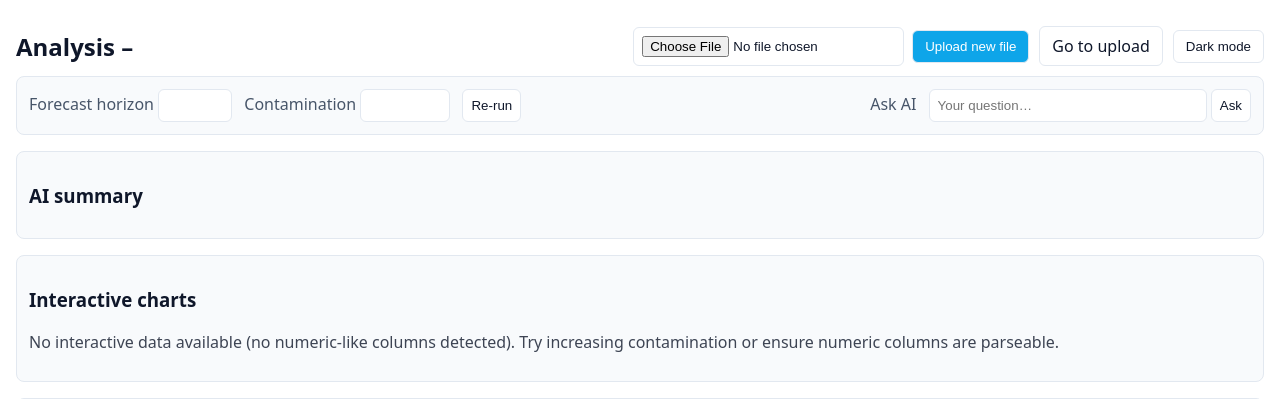
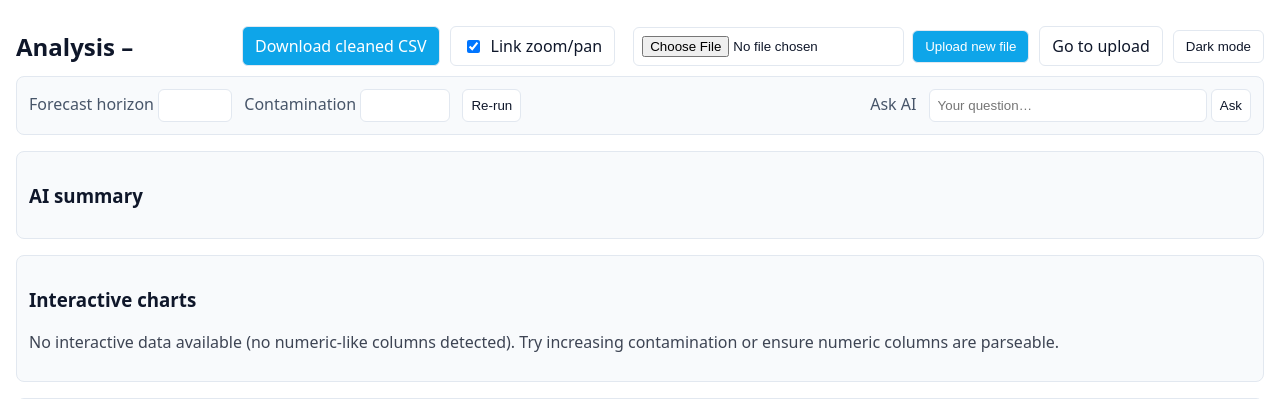
Before and after one commit to Quetzalcoatlus2/Data-analysis, a Flask app: template templates/analysis.html in a window 1280 px wide. Shown: the top 399 px of the page. Run offline with Flask 3, Linux system fonts and the light colour scheme; the template is opened without the code that fills it, so the values that code supplies are empty; some libraries are stand-ins or nearby versions.

Commit message:
Enhance analysis functionality and add CSV download feature
- Improved plot rendering by adding markers for selection in scatter plots.
- Updated the layout to include a split line and enhanced legend group behavior.
- Introduced a new route to download a cleaned CSV version of uploaded files.
- Implemented robust numeric coercion for non-numeric columns in the cleaned CSV.
- Added a button on the analysis page for downloading the cleaned CSV.
- Enhanced the comparison chart to include markers and improved layout attributes.
- Updated JavaScript functions for better file naming and synchronization of zoom/pan actions across plots.

```diff
--- a/app.py
+++ b/app.py
@@ -1,7 +1,7 @@
 import os
 import io
 import base64
-from flask import Flask, request, render_template, redirect, url_for, flash, after_this_request
+from flask import Flask, request, render_template, redirect, url_for, flash, after_this_request, make_response
 
 from datetime import datetime, timedelta
 import pandas as pd
@@ -1285,61 +1285,91 @@ def analyze_file(filename):
             x_hist = [str(i) for i in s_tail.index]
             y_hist = [float(v) for v in s_tail.values]
             traces = [{
-                "type": "scatter", "mode": "lines",
-                "name": "History", "x": x_hist, "y": y_hist,
-                "line": {"color": "rgb(31,119,180)", "width": 2}
+                "type": "scatter",
+                "mode": "lines+markers",  # markers enable box/lasso
+                "name": "History",
+                "x": x_hist,
+                "y": y_hist,
+                "line": {"color": "rgb(31,119,180)", "width": 2},
+                "marker": {"size": 4, "opacity": 0.6}
             }]
+
             # anomalies in tail
             if len(an_idx):
-                an_tail = [i for i in an_idx if i in s_tail.index]
-                if an_tail:
+                an_tail_idx = [i for i in an_idx if i in s_tail.index]
+                if an_tail_idx:
                     traces.append({
-                        "type": "scatter", "mode": "markers",
+                        "type": "scatter",
+                        "mode": "markers",
                         "name": "Anomaly",
-                        "x": [str(i) for i in an_tail],
-                        "y": [float(series.loc[i]) for i in an_tail],
-                        "marker": {"color": "red", "size": 7, "symbol": "x"}
+                        "x": [str(i) for i in an_tail_idx],
+                        "y": [float(s_tail.loc[i]) for i in an_tail_idx],
+                        "marker": {"color": "#ef4444", "size": 7, "opacity": 0.9},
+                        "hovertemplate": "Anomaly<br>%{x}<br>%{y}<extra></extra>"
                     })
+
             # forecast for interactive
             fc_x = fc_y = ci_lower = ci_upper = split_x = None
             if is_timeseries and len(series) >= 10:
                 try:
-                    steps_i = max(10, min(240, user_steps))
-                    fc_mean_i, conf_df_i = _recent_slope_forecast(series, steps_i, window=min(len(series), 200), damping=None)
+                    steps = max(10, min(240, user_steps))
+                    # normalize spacing, forecast, and naturalize if too straight
+                    s_norm = normalize_timeseries(series)
+                    fc_mean, conf_df = _recent_slope_forecast(s_norm, steps=steps, window=None, damping=None)
                     try:
-                        base_slope_est = float((fc_mean_i.iloc[-1] - fc_mean_i.iloc[0]) / max(1, len(fc_mean_i) - 1))
-                        if _is_too_linear(fc_mean_i):
-                            fc_mean_i, conf_df_i = _bootstrap_natural_path(
-                                series, steps_i, window=min(len(series), 200), base_slope=base_slope_est,
-                                n_samples=200, q_low=0.1, q_high=0.9
-                            )
+                        if _is_too_linear(fc_mean):
+                            fc_mean, conf_df = _bootstrap_natural_path(s_norm, steps=steps, base_slope=None, n_samples=200)
                     except Exception:
                         pass
+
                     split_x = str(series.index[-1])
-                    fc_x = [str(i) for i in fc_mean_i.index]
-                    fc_y = [float(v) for v in fc_mean_i.values]
-                    if conf_df_i is not None and not conf_df_i.empty:
-                        ci_lower = [float(v) for v in conf_df_i.iloc[:, 0].values]
-                        ci_upper = [float(v) for v in conf_df_i.iloc[:, 1].values]
-                    traces.append({
-                        "type": "scatter", "mode": "lines+markers",
-                        "name": "Forecast", "x": fc_x, "y": fc_y,
-                        "line": {"color": "orangered", "width": 3, "dash": "dash"},
-                        "marker": {"size": 4}
-                    })
-                    if ci_lower and ci_upper:
+                    fc_x = [str(i) for i in fc_mean.index]
+                    fc_y = [float(v) for v in fc_mean.values]
+                    if isinstance(conf_df, pd.DataFrame) and conf_df.shape[1] >= 2:
+                        ci_lower = [float(v) for v in conf_df.iloc[:, 0].values]
+                        ci_upper = [float(v) for v in conf_df.iloc[:, 1].values]
+
+                    # 95% CI band (two traces, grouped under one legend item)
+                    if fc_x and ci_lower and ci_upper:
+                        ci_group = f"ci-{re.sub(r'[^A-Za-z0-9_-]+', '', str(column))}"
                         traces.append({
-                            "type": "scatter", "name": "95% CI",
-                            "x": fc_x + fc_x[::-1],
-                            "y": ci_upper + ci_lower[::-1],
-                            "fill": "toself",
-                            "fillcolor": "rgba(255,69,0,0.2)",
-                            "line": {"color": "rgba(255,69,0,0)"},
+                            "type": "scatter",
+                            "mode": "lines",
+                            "name": "95% CI",
+                            "x": fc_x, "y": ci_lower,
+                            "line": {"width": 0},
                             "hoverinfo": "skip",
-                            "showlegend": True
+                            "showlegend": True,
+                            "legendgroup": ci_group
+                        })
+                        traces.append({
+                            "type": "scatter",
+                            "mode": "lines",
+                            "name": "95% CI",
+                            "x": fc_x, "y": ci_upper,
+                            "line": {"width": 0},
+                            "fill": "tonexty",
+                            "fillcolor": "rgba(255,69,0,0.18)",
+                            "hoverinfo": "skip",
+                            "showlegend": False,
+                            "legendgroup": ci_group,
+                            "legendgrouptitle": {"text": "95% CI"}
+                        })
+
+                    # Forecast mean line (unchanged)
+                    if fc_x and fc_y:
+                        traces.append({
+                            "type": "scatter",
+                            "mode": "lines+markers",
+                            "name": "Forecast",
+                            "x": fc_x, "y": fc_y,
+                            "line": {"color": "orangered", "width": 3, "dash": "dash"},
+                            "marker": {"size": 3}
                         })
                 except Exception:
                     pass
+
+            # Update layout to include split line and legend group behavior
             layout = {
                 "title": {"text": f"{column} (interactive)", "x": 0.02},
                 "xaxis": {"title": "Timestamp" if is_timeseries else "Index", "showgrid": True},
@@ -1349,9 +1379,10 @@ def analyze_file(filename):
                     "x0": split_x, "x1": split_x, "y0": 0, "y1": 1,
                     "line": {"color": "gray", "width": 1, "dash": "dot"}
                 }],
-                "legend": {"orientation": "h"},
+                "legend": {"orientation": "h", "groupclick": "togglegroup"},
                 "margin": {"l": 40, "r": 10, "t": 40, "b": 40}
             }
+
             dist = {"name": column, "values": [float(v) for v in series.dropna().tail(5000).values]}
             interactive.append({"column": column, "traces": traces, "layout": layout, "distribution": dist})
 
@@ -1453,6 +1484,60 @@ def analyze_file(filename):
 def health():
     return "ok", 200
 
+@app.route('/download/<filename>/cleaned.csv', methods=['GET'])
+def download_cleaned_csv(filename):
+    # Only allow app-managed hashed uploads
+    if not HASHED_UPLOAD_RE.match(filename):
+        return ("Not found", 404)
+    path = os.path.join(app.config['UPLOADS_DIR'], filename)
+    df = DATAFRAME_CACHE.get(filename)
+    if df is None:
+        if not os.path.exists(path):
+            return ("Not found", 404)
+        # Re-read using the same heuristics
+        try:
+            if filename.endswith('.csv'):
+                df = read_csv_fallback(path, index_col=0, parse_dates=True)
+            elif filename.endswith('.xlsx'):
+                df = read_excel_smart(path)
+            elif filename.endswith('.json'):
+                df = read_json_fallback(path)
+            elif filename.endswith('.txt'):
+                df = read_csv_fallback(path, sep=',', index_col=0, parse_dates=True)
+            else:
+                return ("Unsupported type", 400)
+        except Exception as e:
+            return (f"Failed to load: {e}", 500)
+
+    # Build a “cleaned” version: robust numeric coercion but keep non-numeric columns
+    cleaned = df.copy()
+    try:
+        for col in cleaned.columns:
+            ser = cleaned[col]
+            if pd.api.types.is_numeric_dtype(ser):
+                cleaned[col] = pd.to_numeric(ser, errors='coerce')
+            else:
+                coerced = _try_parse_numeric_series(ser)
+                # Replace only if coercion meaningfully helps
+                if coerced.notna().sum() >= pd.to_numeric(ser, errors='coerce').notna().sum():
+                    cleaned[col] = coerced
+        # Sort by time if datetime index
+        if isinstance(cleaned.index, pd.DatetimeIndex):
+            cleaned = cleaned.sort_index()
+        # Drop fully empty columns after coercion
+        cleaned = cleaned.dropna(axis=1, how='all')
+    except Exception:
+        pass
+
+    csv = cleaned.to_csv(index=True)
+    resp = make_response(csv)
+    resp.headers['Content-Type'] = 'text/csv; charset=utf-8'
+    display = request.args.get('display') or filename
+    base = os.path.splitext(display)[0]
+    out_name = secure_filename(f"{base}_cleaned.csv")
+    resp.headers['Content-Disposition'] = f'attachment; filename="{out_name}"'
+    return resp
+
 if __name__ == '__main__':
     host = os.getenv("HOST", "127.0.0.1")
     port = int(os.getenv("PORT", "5000"))
--- a/templates/analysis.html
+++ b/templates/analysis.html
@@ -141,38 +141,51 @@
     }
   </script>
 
-  <!-- Replace your renderPlot function with this one -->
+  <!-- Replace your renderPlot with this version (adds markers for selection) -->
   <script>
     function renderPlot(host, traces, layout, config) {
       const el = (typeof host === 'string') ? document.getElementById(host) : host;
       if (!el) return;
-      const cfg = Object.assign({ displayModeBar: true, responsive: true }, config || {});
       const t = getThemeColors();
       const palette = getPalette();
+
+      const titleText = (layout && layout.title && layout.title.text) || el.getAttribute('data-title') || 'Chart';
+      const fileName = `${safeName(DISPLAY_NAME)} - ${safeName(titleText)}`;
+      const baseCfg = {
+        displayModeBar: true,
+        responsive: true,
+        displaylogo: false,
+        modeBarButtonsToAdd: ['lasso2d', 'select2d'],
+        toImageButtonOptions: { format: 'png', filename: fileName, scale: 2 }
+      };
+      const cfg = Object.assign({}, baseCfg, config || {});
 
       const themedTraces = (traces || []).map((tr, i) => {
         const c = JSON.parse(JSON.stringify(tr || {}));
         const nextColor = palette[i % palette.length];
-
-        // Default opacity for safety
         if (typeof c.opacity !== 'number') c.opacity = 1;
 
         if (c.type === 'scatter' || !c.type) {
+          // Ensure markers are present so selection tools appear
+          if (!c.mode) c.mode = 'lines+markers';
+          else if (c.mode.indexOf('lines') >= 0 && c.mode.indexOf('markers') < 0) c.mode += '+markers';
+
           if (!c.line) c.line = {};
           if (!c.line.color) c.line.color = (c.name === 'Anomaly') ? '#ef4444' : nextColor;
           c.line.width = Math.max(c.line.width || 2, 2);
-          if (c.mode && c.mode.indexOf('markers') >= 0) {
-            if (!c.marker) c.marker = {};
-            if (!c.marker.color) c.marker.color = c.line.color;
-            c.marker.size = Math.max(c.marker.size || 5, 5);
-            if (!c.marker.line) c.marker.line = { width: 0 };
-          }
+
+          if (!c.marker) c.marker = {};
+          if (!c.marker.color) c.marker.color = c.line.color;
+          if (c.marker.size == null) c.marker.size = 4;
+          if (c.marker.opacity == null) c.marker.opacity = 0.6;
+          if (!c.marker.line) c.marker.line = { width: 0 };
         } else if (c.type === 'bar' || c.type === 'histogram') {
           if (!c.marker) c.marker = {};
           if (!c.marker.color) c.marker.color = (i === 0 ? t.accent : nextColor);
           if (!c.marker.line) c.marker.line = { color: t.grid, width: 0 };
           if (typeof c.opacity !== 'number') c.opacity = 0.95;
         } else if (c.type === 'heatmap') {
+          // Heatmaps are not selectable; buttons may be hidden by Plotly
           if (!c.colorscale) c.colorscale = 'RdBu';
           if (typeof c.zmin === 'undefined') c.zmin = -1;
           if (typeof c.zmax === 'undefined') c.zmax = 1;
@@ -237,13 +250,55 @@
     });
   </script>
 
+  <!-- put near other scripts in <head> -->
+  <script>
+    // Safe display name for filenames
+    const DISPLAY_NAME = {{ display_name | tojson }};
+    function safeName(s) {
+      return String(s || '')
+        .replace(/[<>:"/\\|?*\x00-\x1F]+/g, '')
+        .replace(/\s+/g, ' ')
+        .trim();
+    }
+  </script>
+
+  <script>
+    const plotRegistry = [];
+    let isSyncing = false;
+    function registerForSync(div) {
+      plotRegistry.push(div);
+      div.on?.('plotly_relayout', ev => {
+        const link = document.getElementById('linkZoom');
+        if (!link || !link.checked) return;
+        const r0 = ev && (ev['xaxis.range[0]'] || (ev['xaxis']?.range?.[0]));
+        const r1 = ev && (ev['xaxis.range[1]'] || (ev['xaxis']?.range?.[1]));
+        if (!r0 || !r1 || isSyncing) return;
+        isSyncing = true;
+        try {
+          plotRegistry.forEach(other => {
+            if (other === div) return;
+            Plotly.relayout(other, { 'xaxis.range': [r0, r1] }).catch(()=>{});
+          });
+        } finally { isSyncing = false; }
+      });
+    }
+  </script>
+
 </head>
 <body>
   <div class="topbar">
     <h2 style="margin:0;">Analysis – {{ display_name }}</h2>
     <div class="spacer"></div>
 
-    <!-- New: Quick upload of a new dataset directly from analysis page -->
+    <!-- New: Download cleaned CSV -->
+    <a class="btn" href="{{ url_for('download_cleaned_csv', filename=filename, display=display_name) }}">Download cleaned CSV</a>
+
+    <!-- New: Link zoom/pan toggle -->
+    <label class="btn secondary" style="display:flex; align-items:center; gap:.5rem;">
+      <input id="linkZoom" type="checkbox" checked> Link zoom/pan
+    </label>
+
+    <!-- Existing quick upload -->
     <form method="post" action="{{ url_for('upload_file') }}" enctype="multipart/form-data" style="display:flex; align-items:center; gap:8px;">
       <input type="file" name="file" accept=".csv,.xlsx,.json,.txt">
       <!-- Preserve current preferred defaults when uploading -->
@@ -393,9 +448,13 @@
         const host = document.createElement('div');
         host.className = 'chart';
         host.id = 'chart_' + idx;
+        // Give a filename-friendly title, e.g., "Trend for <column>"
+        host.setAttribute('data-title', 'Trend for ' + it.column);
         chartsRoot.appendChild(host);
         try {
-          renderPlot(host, it.traces, it.layout, {displayModeBar: true, responsive: true});
+          renderPlot(host, it.traces, it.layout, { displayModeBar: true, responsive: true })
+            .then(() => registerForSync(host))
+            .catch(() => registerForSync(host));
         } catch (e) {
           console.error('Plotly render error for', it, e);
         }
@@ -419,8 +478,20 @@
       const a = findSeries(selectA.value);
       const b = findSeries(selectB.value);
       const traces = [];
-      if (a) traces.push({...a.traces[0], name: a.column});
-      if (b) traces.push({...b.traces[0], name: b.column, yaxis: 'y2', line:{color:'orangered', width:2}});
+      if (a) traces.push({
+        ...a.traces[0],
+        name: a.column,
+        mode: 'lines+markers',
+        marker: { size: 4, opacity: 0.6 }
+      });
+      if (b) traces.push({
+        ...b.traces[0],
+        name: b.column,
+        yaxis: 'y2',
+        line: { color: 'orangered', width: 2 },
+        mode: 'lines+markers',
+        marker: { size: 4, opacity: 0.6 }
+      });
       const layout = {
         title: {text: 'Compare ' + selectA.value + ' vs ' + selectB.value, x: 0.02},
         xaxis: {title: 'Index/Timestamp'},
@@ -428,22 +499,27 @@
         yaxis2: {title: selectB.value, overlaying: 'y', side: 'right', showgrid: false},
         legend: {orientation: 'h'}, margin: {l:40,r:40,t:40,b:40}
       };
+      const cmpDiv = document.getElementById('cmpChart');
+      cmpDiv.setAttribute('data-title', 'Compare ' + selectA.value + ' vs ' + selectB.value);
       renderPlot('cmpChart', traces, {
         title: {text: 'Compare ' + selectA.value + ' vs ' + selectB.value, x: 0.02},
         xaxis: {title: 'Index/Timestamp'},
         yaxis: {title: selectA.value, showgrid: true},
         yaxis2: {title: selectB.value, overlaying: 'y', side: 'right', showgrid: false},
         legend: {orientation: 'h'}, margin: {l:40,r:40,t:40,b:40}
-      }, {displayModeBar:true, responsive:true});
+      }, {displayModeBar:true, responsive:true})
+      .then(() => registerForSync(cmpDiv))
+      .catch(() => registerForSync(cmpDiv));
     });
 
-    // Distributions (histograms)
+    // Distributions (histograms) – no sync registration (not time-based)
     const dists = document.getElementById('dists');
     const tColors = getThemeColors();
     payload.forEach((it, idx) => {
       const host = document.createElement('div');
       host.className = 'chart';
       host.id = 'dist_' + idx;
+      host.setAttribute('data-title', 'Distribution ' + it.column);
       dists.appendChild(host);
       const vals = it.distribution.values;
       if (!vals || !vals.length) return;
@@ -462,8 +538,10 @@
       });
     });
 
-    // Correlation heatmap
+    // Correlation heatmap – increase left margin for long y labels
     if (corr && corr.z && corr.z.length) {
+      const corrDiv = document.getElementById('corr');
+      corrDiv.setAttribute('data-title', 'Correlation (Spearman)');
       const t = getThemeColors();
       const corrTrace = {
         type: 'heatmap',
@@ -474,8 +552,9 @@
       };
       renderPlot('corr', [corrTrace], {
         title: { text: 'Correlation (Spearman)' },
-        margin: { l: 120, r: 40, t: 40, b: 40 } // Increased left margin for y-axis labels
-      }, {displayModeBar:true, responsive:true});
+        yaxis: { automargin: true },
+        margin: { l: 140, r: 40, t: 40, b: 40 }
+      }, { displayModeBar: true, responsive: true });
     }
   </script>
 </body>
```
Also changed, not shown: 1 other file.
